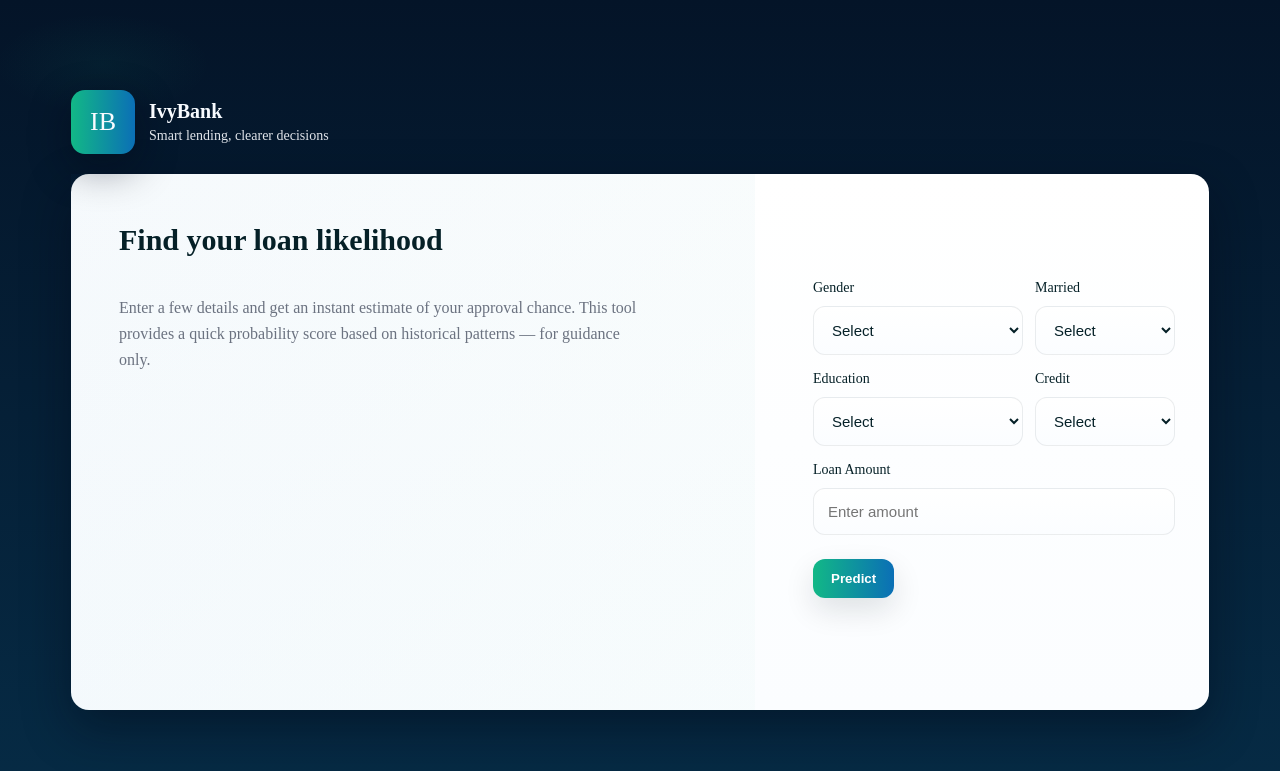
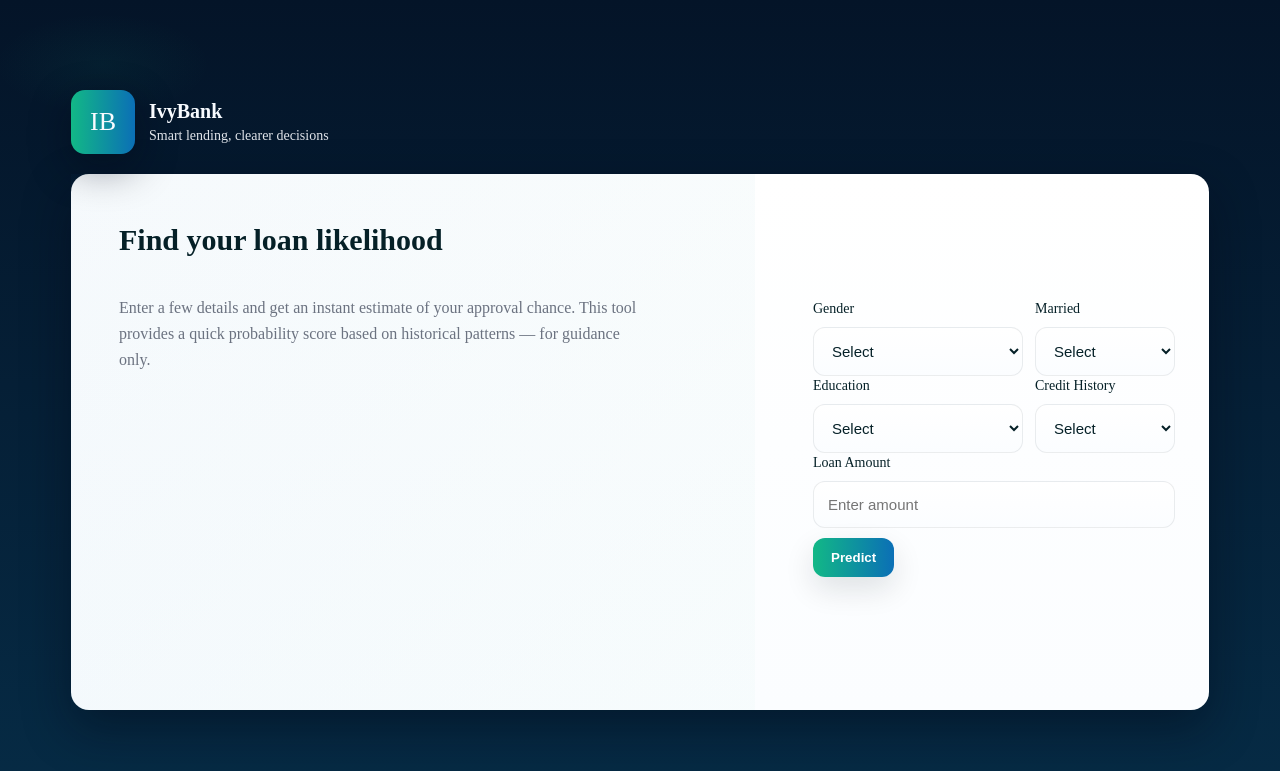
Before and after one commit to Sumeet0905/Loan_Status_Prediction_Model, a Flask app: page / in a window 1280 px wide. Shown: the top 771 px of the page. Run offline with Flask 3, Linux system fonts and the light colour scheme.

Commit message:
Update index.html

```diff
--- a/templates/index.html
+++ b/templates/index.html
@@ -2,12 +2,14 @@
 <html lang="en">
 <head>
     <meta charset="UTF-8">
-    <title>Loan Predictor</title>
+    <meta name="viewport" content="width=device-width, initial-scale=1.0">
+    <title>Loan Predictor - IvyBank</title>
     <link rel="stylesheet" href="/static/styles.css">
 </head>
 <body>
 
 <div class="wrap">
+    <!-- Header -->
     <header class="header">
         <div class="logo">IB</div>
         <div class="brand-text">
@@ -16,19 +18,22 @@
         </div>
     </header>
 
+    <!-- Card / Form -->
     <div class="card">
+        <!-- Left panel -->
         <div class="left">
             <h2>Find your loan likelihood</h2>
             <p>Enter a few details and get an instant estimate of your approval chance. This tool provides a quick probability score based on historical patterns — for guidance only.</p>
             <div class="illus" aria-hidden="true"></div>
         </div>
 
+        <!-- Right panel -->
         <div class="right">
-            <form class="loan-form" id="loanForm" novalidate>
+            <form id="loanForm" novalidate>
                 <div class="field-row">
                     <div class="field-group" style="flex:1">
                         <label for="gender">Gender</label>
-                        <select id="gender">
+                        <select id="gender" required>
                             <option value="">Select</option>
                             <option value="1">Male</option>
                             <option value="0">Female</option>
@@ -36,7 +41,7 @@
                     </div>
                     <div class="field-group" style="width:140px">
                         <label for="married">Married</label>
-                        <select id="married">
+                        <select id="married" required>
                             <option value="">Select</option>
                             <option value="1">Yes</option>
                             <option value="0">No</option>
@@ -47,15 +52,15 @@
                 <div class="field-row">
                     <div class="field-group" style="flex:1">
                         <label for="education">Education</label>
-                        <select id="education">
+                        <select id="education" required>
                             <option value="">Select</option>
                             <option value="1">Graduate</option>
                             <option value="0">Not Graduate</option>
                         </select>
                     </div>
                     <div class="field-group" style="width:140px">
-                        <label for="credit_history">Credit</label>
-                        <select id="credit_history">
+                        <label for="credit_history">Credit History</label>
+                        <select id="credit_history" required>
                             <option value="">Select</option>
                             <option value="1">Good</option>
                             <option value="0">Bad</option>
@@ -65,7 +70,7 @@
 
                 <div class="field-group">
                     <label for="loan_amount">Loan Amount</label>
-                    <input type="number" id="loan_amount" placeholder="Enter amount">
+                    <input type="number" id="loan_amount" placeholder="Enter amount" required>
                 </div>
 
                 <div class="actions">
```
Lines whose indentation alone changed are shown as unchanged.
